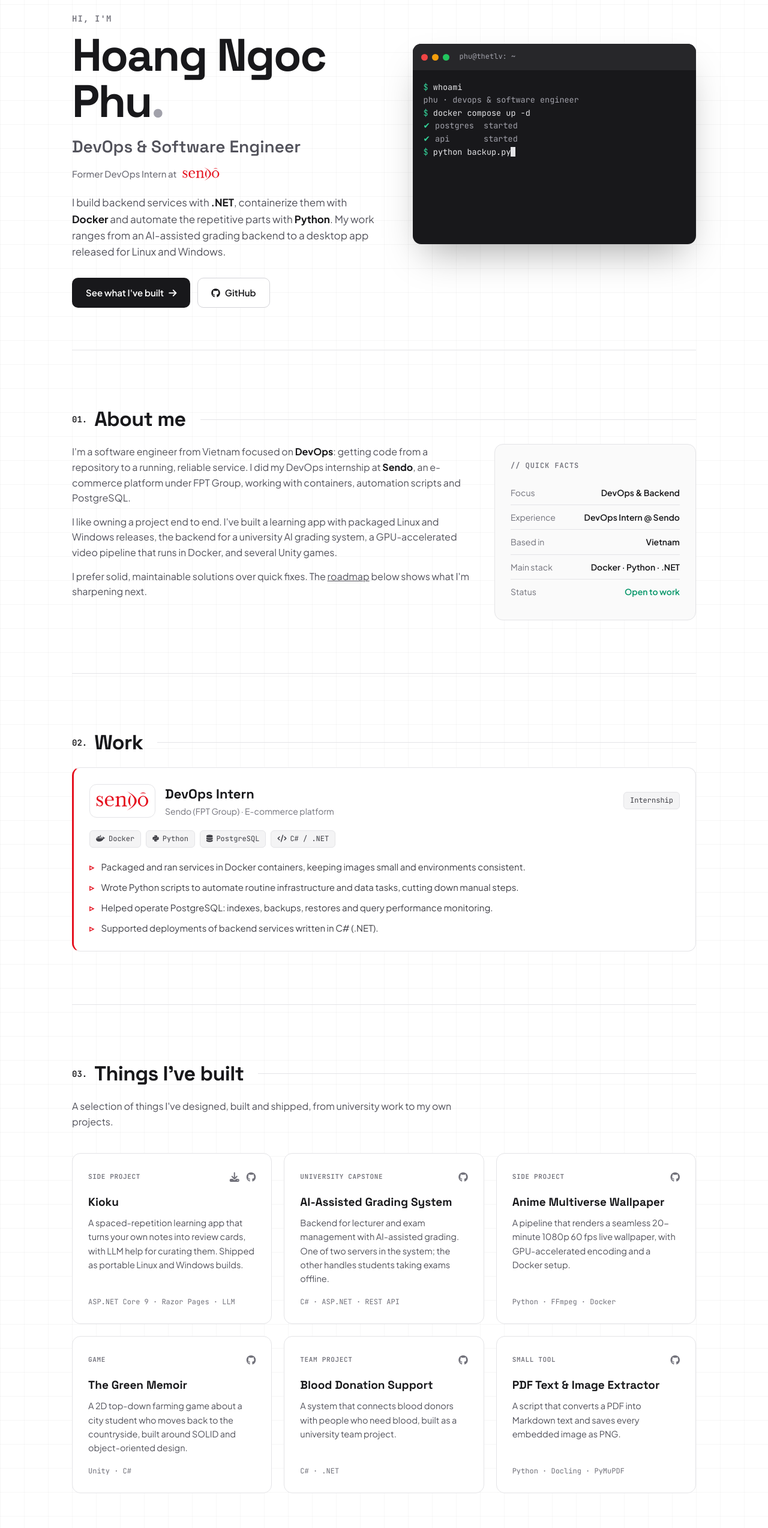
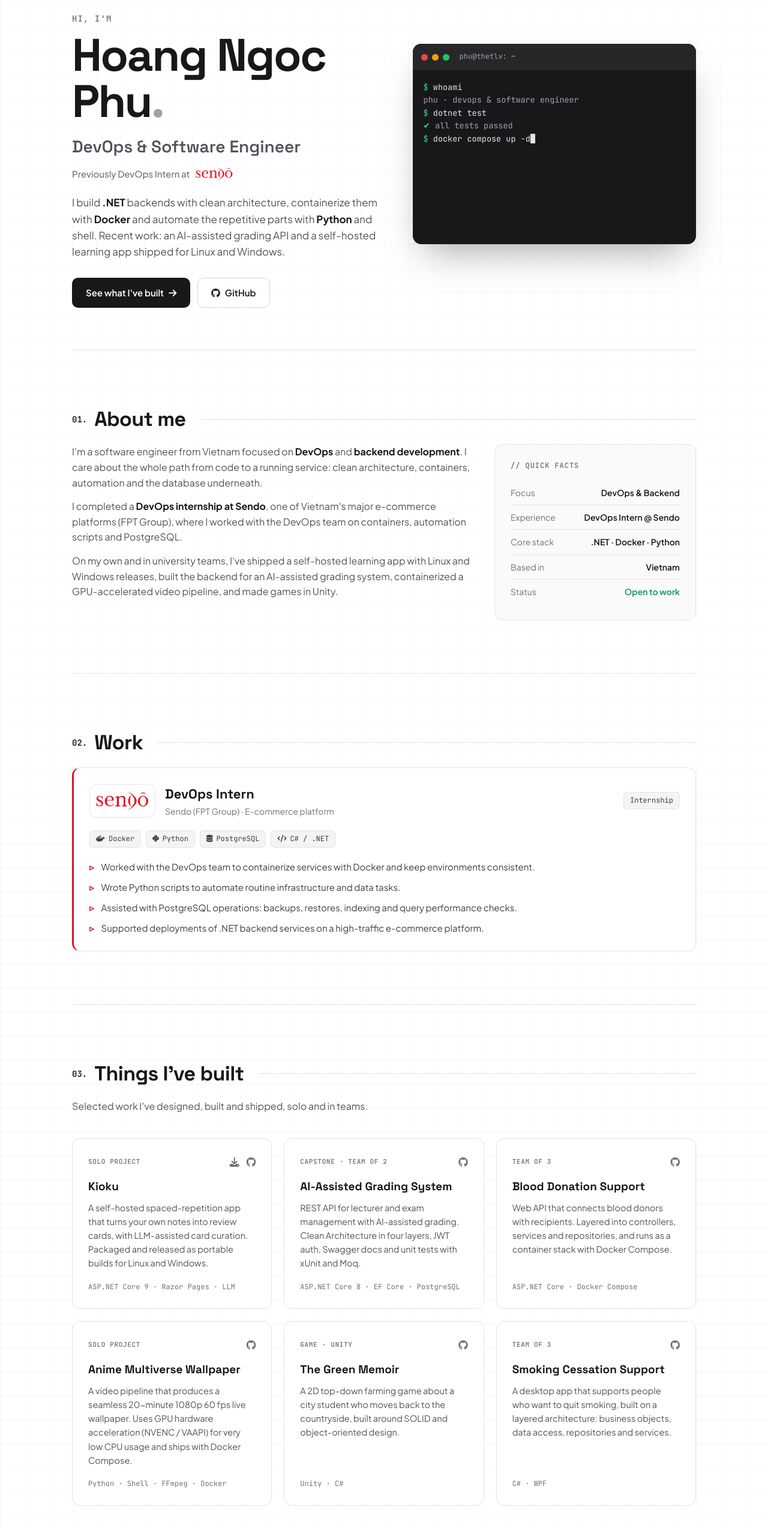
Before and after one commit to TheTLV/portfolio, a plain HTML site: page index.html in a window 1280 px wide. Shown: the part 153-2700 px from the top of the page at 60% size. Drawn offline with Linux system fonts and the light colour scheme.

Commit message:
copy: strength-first wording backed by real repo details
Describe projects with what they actually contain (Clean Architecture,
JWT, xUnit tests, Docker Compose, team sizes), swap the PDF script for
the WPF team project, replace the learning roadmap with a tech stack
section, and phrase the Sendo internship accurately.

```diff
--- a/index.html
+++ b/index.html
@@ -209,7 +209,7 @@
         <a href="#about"><b>01.</b>About</a>
         <a href="#work"><b>02.</b>Work</a>
         <a href="#projects"><b>03.</b>Projects</a>
-        <a href="#learning"><b>04.</b>Learning</a>
+        <a href="#stack"><b>04.</b>Stack</a>
         <a href="#contact"><b>05.</b>Contact</a>
       </nav>
       <button class="menu-btn" id="menuBtn" aria-label="Open menu" aria-expanded="false"><i class="fa-solid fa-bars"></i></button>
@@ -226,15 +226,15 @@
         <h1>Hoang Ngoc Phu<span>.</span></h1>
         <div class="role">DevOps &amp; Software Engineer</div>
         <div class="prev">
-          Former DevOps Intern at
+          Previously DevOps Intern at
           <a href="https://www.sendo.vn/" target="_blank" rel="noopener noreferrer" title="Sendo" aria-label="Sendo website">
             <img src="assets/sendo-wordmark.svg" alt="Sendo" />
           </a>
         </div>
         <p class="lead">
-          I build backend services with <strong>.NET</strong>, containerize them with <strong>Docker</strong>
-          and automate the repetitive parts with <strong>Python</strong>. My work ranges from an AI-assisted
-          grading backend to a desktop app released for Linux and Windows.
+          I build <strong>.NET</strong> backends with clean architecture, containerize them with
+          <strong>Docker</strong> and automate the repetitive parts with <strong>Python</strong> and shell.
+          Recent work: an AI-assisted grading API and a self-hosted learning app shipped for Linux and Windows.
         </p>
         <div class="cta">
           <a href="#projects" class="btn btn-dark">See what I've built <i class="fa-solid fa-arrow-right"></i></a>
@@ -257,18 +257,18 @@
       <div class="about">
         <div class="reveal">
           <p>
-            I'm a software engineer from Vietnam focused on <strong>DevOps</strong>: getting code from a repository
-            to a running, reliable service. I did my DevOps internship at <strong>Sendo</strong>, an e-commerce
-            platform under FPT Group, working with containers, automation scripts and PostgreSQL.
+            I'm a software engineer from Vietnam focused on <strong>DevOps</strong> and <strong>backend development</strong>.
+            I care about the whole path from code to a running service: clean architecture, containers,
+            automation and the database underneath.
           </p>
           <p>
-            I like owning a project end to end. I've built a learning app with packaged Linux and Windows releases,
-            the backend for a university AI grading system, a GPU-accelerated video pipeline that runs in Docker,
-            and several Unity games.
+            I completed a <strong>DevOps internship at Sendo</strong>, one of Vietnam's major e-commerce platforms
+            (FPT Group), where I worked with the DevOps team on containers, automation scripts and PostgreSQL.
           </p>
           <p>
-            I prefer solid, maintainable solutions over quick fixes. The
-            <a href="#learning" style="text-decoration:underline">roadmap</a> below shows what I'm sharpening next.
+            On my own and in university teams, I've shipped a self-hosted learning app with Linux and Windows releases,
+            built the backend for an AI-assisted grading system, containerized a GPU-accelerated video pipeline,
+            and made games in Unity.
           </p>
         </div>
         <div class="card facts reveal">
@@ -276,8 +276,8 @@
           <ul>
             <li><span>Focus</span><span>DevOps &amp; Backend</span></li>
             <li><span>Experience</span><span>DevOps Intern @ Sendo</span></li>
+            <li><span>Core stack</span><span>.NET · Docker · Python</span></li>
             <li><span>Based in</span><span>Vietnam</span></li>
-            <li><span>Main stack</span><span>Docker · Python · .NET</span></li>
             <li><span>Status</span><span style="color:var(--ok)">Open to work</span></li>
           </ul>
         </div>
@@ -307,10 +307,10 @@
           <span class="tag"><i class="fa-solid fa-code"></i> C# / .NET</span>
         </div>
         <ul>
-          <li>Packaged and ran services in Docker containers, keeping images small and environments consistent.</li>
-          <li>Wrote Python scripts to automate routine infrastructure and data tasks, cutting down manual steps.</li>
-          <li>Helped operate PostgreSQL: indexes, backups, restores and query performance monitoring.</li>
-          <li>Supported deployments of backend services written in C# (.NET).</li>
+          <li>Worked with the DevOps team to containerize services with Docker and keep environments consistent.</li>
+          <li>Wrote Python scripts to automate routine infrastructure and data tasks.</li>
+          <li>Assisted with PostgreSQL operations: backups, restores, indexing and query performance checks.</li>
+          <li>Supported deployments of .NET backend services on a high-traffic e-commerce platform.</li>
         </ul>
       </div>
     </section>
@@ -318,49 +318,61 @@
     <!-- PROJECTS -->
     <section class="block" id="projects">
       <div class="head reveal"><b>03.</b><h2>Things I've built</h2></div>
-      <p class="intro reveal">A selection of things I've designed, built and shipped, from university work to my own projects.</p>
+      <p class="intro reveal">Selected work I've designed, built and shipped, solo and in teams.</p>
       <div class="grid3">
 
         <article class="card proj reveal">
           <div class="proj-top">
-            <span class="kind">Side project</span>
+            <span class="kind">Solo project</span>
             <div class="proj-links">
               <a href="https://thetlv.github.io/kioku-get/" target="_blank" rel="noopener noreferrer" aria-label="Kioku download page"><i class="fa-solid fa-download"></i></a>
               <a href="https://github.com/TheTLV/kioku-deploy" target="_blank" rel="noopener noreferrer" aria-label="Kioku releases on GitHub"><i class="fa-brands fa-github"></i></a>
             </div>
           </div>
           <h3>Kioku</h3>
-          <p>A spaced-repetition learning app that turns your own notes into review cards, with LLM help for curating them. Shipped as portable Linux and Windows builds.</p>
+          <p>A self-hosted spaced-repetition app that turns your own notes into review cards, with LLM-assisted card curation. Packaged and released as portable builds for Linux and Windows.</p>
           <div class="stack">ASP.NET Core 9 · Razor Pages · LLM</div>
         </article>
 
         <article class="card proj reveal">
           <div class="proj-top">
-            <span class="kind">University capstone</span>
+            <span class="kind">Capstone · team of 2</span>
             <div class="proj-links">
               <a href="https://github.com/TheTLV/swr-ai-grading-sever1-backend" target="_blank" rel="noopener noreferrer" aria-label="Grading system on GitHub"><i class="fa-brands fa-github"></i></a>
             </div>
           </div>
           <h3>AI-Assisted Grading System</h3>
-          <p>Backend for lecturer and exam management with AI-assisted grading. One of two servers in the system; the other handles students taking exams offline.</p>
-          <div class="stack">C# · ASP.NET · REST API</div>
+          <p>REST API for lecturer and exam management with AI-assisted grading. Clean Architecture in four layers, JWT auth, Swagger docs and unit tests with xUnit and Moq.</p>
+          <div class="stack">ASP.NET Core 8 · EF Core · PostgreSQL</div>
         </article>
 
         <article class="card proj reveal">
           <div class="proj-top">
-            <span class="kind">Side project</span>
+            <span class="kind">Team of 3</span>
             <div class="proj-links">
-              <a href="https://github.com/TheTLV/anime-multiverse-wallpaper" target="_blank" rel="noopener noreferrer" aria-label="Wallpaper engine on GitHub"><i class="fa-brands fa-github"></i></a>
+              <a href="https://github.com/TheTLV/BloodDonationSupportSystem" target="_blank" rel="noopener noreferrer" aria-label="Blood donation system on GitHub"><i class="fa-brands fa-github"></i></a>
             </div>
           </div>
-          <h3>Anime Multiverse Wallpaper</h3>
-          <p>A pipeline that renders a seamless 20-minute 1080p 60 fps live wallpaper, with GPU-accelerated encoding and a Docker setup.</p>
-          <div class="stack">Python · FFmpeg · Docker</div>
+          <h3>Blood Donation Support</h3>
+          <p>Web API that connects blood donors with recipients. Layered into controllers, services and repositories, and runs as a container stack with Docker Compose.</p>
+          <div class="stack">ASP.NET Core · Docker Compose</div>
         </article>
 
         <article class="card proj reveal">
           <div class="proj-top">
-            <span class="kind">Game</span>
+            <span class="kind">Solo project</span>
+            <div class="proj-links">
+              <a href="https://github.com/TheTLV/anime-multiverse-wallpaper" target="_blank" rel="noopener noreferrer" aria-label="Wallpaper pipeline on GitHub"><i class="fa-brands fa-github"></i></a>
+            </div>
+          </div>
+          <h3>Anime Multiverse Wallpaper</h3>
+          <p>A video pipeline that produces a seamless 20-minute 1080p 60 fps live wallpaper. Uses GPU hardware acceleration (NVENC / VAAPI) for very low CPU usage and ships with Docker Compose.</p>
+          <div class="stack">Python · Shell · FFmpeg · Docker</div>
+        </article>
+
+        <article class="card proj reveal">
+          <div class="proj-top">
+            <span class="kind">Game · Unity</span>
             <div class="proj-links">
               <a href="https://github.com/TheTLV/The-Green-Memoir" target="_blank" rel="noopener noreferrer" aria-label="The Green Memoir on GitHub"><i class="fa-brands fa-github"></i></a>
             </div>
@@ -372,60 +384,38 @@
 
         <article class="card proj reveal">
           <div class="proj-top">
-            <span class="kind">Team project</span>
+            <span class="kind">Team of 3</span>
             <div class="proj-links">
-              <a href="https://github.com/TheTLV/BloodDonationSupportSystem" target="_blank" rel="noopener noreferrer" aria-label="Blood donation system on GitHub"><i class="fa-brands fa-github"></i></a>
+              <a href="https://github.com/TheTLV/SmokingCessationSupportSystem" target="_blank" rel="noopener noreferrer" aria-label="Smoking cessation app on GitHub"><i class="fa-brands fa-github"></i></a>
             </div>
           </div>
-          <h3>Blood Donation Support</h3>
-          <p>A system that connects blood donors with people who need blood, built as a university team project.</p>
-          <div class="stack">C# · .NET</div>
-        </article>
-
-        <article class="card proj reveal">
-          <div class="proj-top">
-            <span class="kind">Small tool</span>
-            <div class="proj-links">
-              <a href="https://github.com/TheTLV/Extract_PDF_to_TXT_and_Extract_Image" target="_blank" rel="noopener noreferrer" aria-label="PDF extractor on GitHub"><i class="fa-brands fa-github"></i></a>
-            </div>
-          </div>
-          <h3>PDF Text &amp; Image Extractor</h3>
-          <p>A script that converts a PDF into Markdown text and saves every embedded image as PNG.</p>
-          <div class="stack">Python · Docling · PyMuPDF</div>
+          <h3>Smoking Cessation Support</h3>
+          <p>A desktop app that supports people who want to quit smoking, built on a layered architecture: business objects, data access, repositories and services.</p>
+          <div class="stack">C# · WPF</div>
         </article>
 
       </div>
     </section>
 
     <!-- LEARNING -->
-    <section class="block" id="learning">
-      <div class="head reveal"><b>04.</b><h2>Learning roadmap</h2></div>
-      <p class="intro reveal">What I work with today, and where I'm heading next.</p>
+    <section class="block" id="stack">
+      <div class="head reveal"><b>04.</b><h2>Tech stack</h2></div>
+      <p class="intro reveal">What I build with, and where I'm heading next.</p>
       <div class="road">
         <div class="card reveal">
-          <h3><span class="pill" style="background:#10b981"></span>Hands-on</h3>
-          <p class="note">Used in real projects and at Sendo.</p>
-          <div class="tags">
-            <span class="tag">Docker</span><span class="tag">Python</span><span class="tag">PostgreSQL</span>
-            <span class="tag">Git</span><span class="tag">C# / .NET</span>
-          </div>
-          <div class="bar"><i style="--w:100%;background:#10b981"></i></div>
+          <h3><span class="pill" style="background:#10b981"></span>Core</h3>
+          <p class="note">My everyday tools.</p>
+          <div class="tags"><span class="tag">C# / .NET</span><span class="tag">ASP.NET Core</span><span class="tag">Docker</span><span class="tag">Python</span><span class="tag">PostgreSQL</span><span class="tag">Git</span></div>
         </div>
         <div class="card reveal">
-          <h3><span class="pill" style="background:#f59e0b"></span>Learning now</h3>
-          <p class="note">Building depth here right now.</p>
-          <div class="tags">
-            <span class="tag">Linux</span><span class="tag">GitHub Actions</span><span class="tag">CI/CD</span><span class="tag">Nginx</span>
-          </div>
-          <div class="bar"><i style="--w:55%;background:#f59e0b"></i></div>
+          <h3><span class="pill" style="background:#3b82f6"></span>Also worked with</h3>
+          <p class="note">Used in real projects.</p>
+          <div class="tags"><span class="tag">EF Core</span><span class="tag">Docker Compose</span><span class="tag">Shell</span><span class="tag">MySQL</span><span class="tag">Supabase</span><span class="tag">Unity</span><span class="tag">WPF</span><span class="tag">Java</span><span class="tag">JavaScript</span></div>
         </div>
         <div class="card reveal">
-          <h3><span class="pill" style="background:#a1a1aa"></span>Up next</h3>
-          <p class="note">On the list once the basics are solid.</p>
-          <div class="tags">
-            <span class="tag">Kubernetes</span><span class="tag">Terraform</span><span class="tag">Cloud (AWS / Azure)</span><span class="tag">Monitoring</span>
-          </div>
-          <div class="bar"><i style="--w:15%;background:#a1a1aa"></i></div>
+          <h3><span class="pill" style="background:#a1a1aa"></span>Exploring next</h3>
+          <p class="note">Where I'm taking my DevOps skills.</p>
+          <div class="tags"><span class="tag">GitHub Actions</span><span class="tag">Kubernetes</span><span class="tag">Terraform</span><span class="tag">Cloud (AWS / Azure)</span></div>
         </div>
       </div>
     </section>
@@ -490,10 +480,10 @@
     // Terminal animation
     const script = [
       { cmd: 'whoami', out: [['o', 'phu · devops & software engineer']] },
-      { cmd: 'docker compose up -d', out: [['g', '✔ '], ['o', 'postgres  started\n'], ['g', '✔ '], ['o', 'api       started']] },
-      { cmd: 'python backup.py --db main', out: [['o', 'dumping... '], ['g', 'done (backup saved)']] },
-      { cmd: 'git push origin main', out: [['o', 'main -> main  '], ['g', '✔ pushed']] },
-      { cmd: 'echo "keep learning"', out: [['o', 'keep learning']] },
+      { cmd: 'dotnet test', out: [['g', '✔ '], ['o', 'all tests passed']] },
+      { cmd: 'docker compose up -d', out: [['g', '✔ '], ['o', 'db   started\n'], ['g', '✔ '], ['o', 'api  started']] },
+      { cmd: 'dotnet publish -c Release -r linux-x64', out: [['g', '✔ '], ['o', 'Kioku-linux-x64.zip']] },
+      { cmd: 'git push origin main', out: [['g', '✔ '], ['o', 'pushed']] },
     ];
     const term = document.getElementById('term');
     const caret = '<span class="caret"></span>';
```
